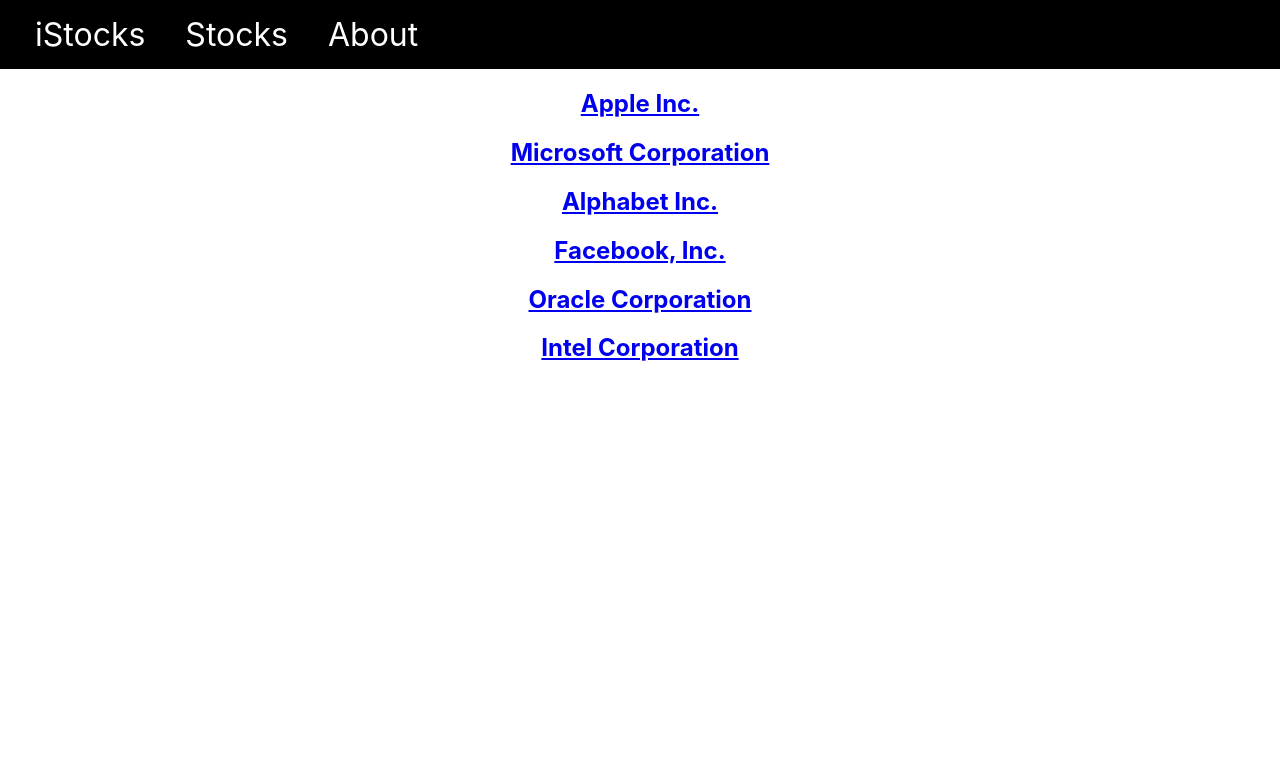
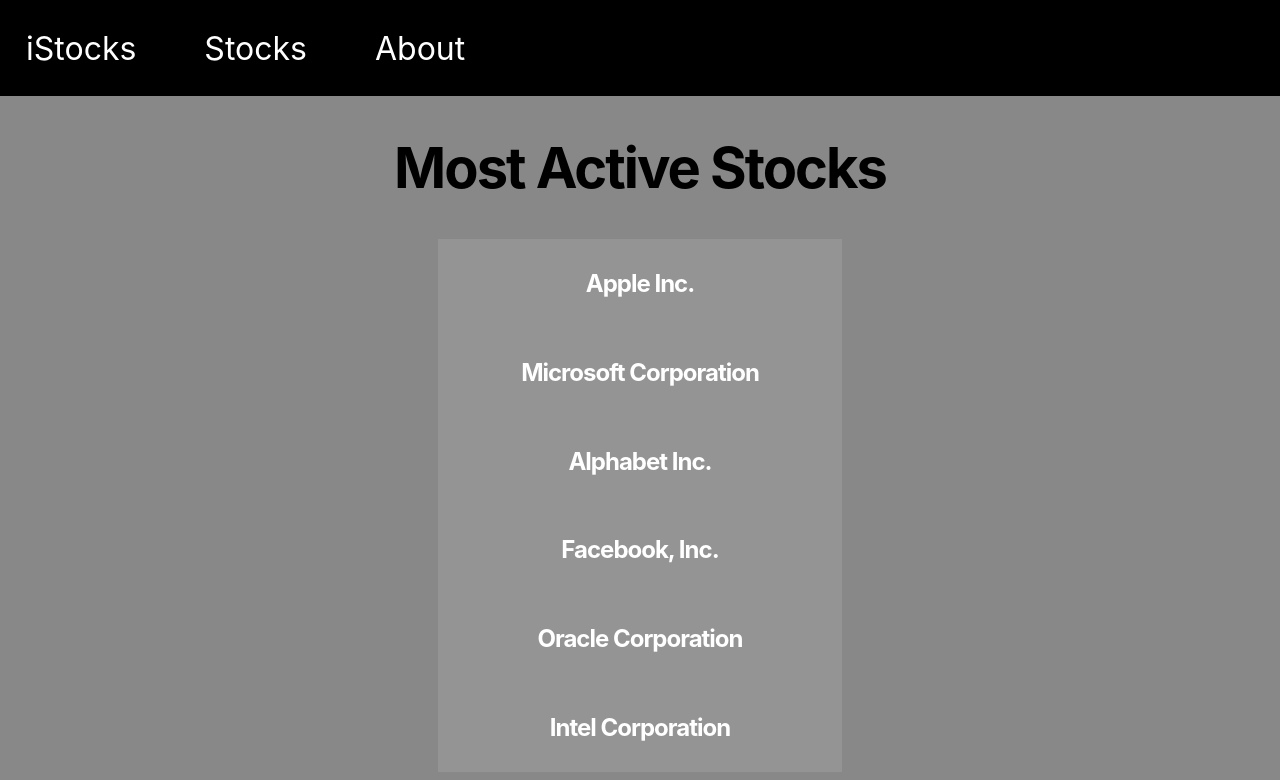
Before and after one commit to freckledspider/stocksapp, a React (Create React App) app: page /stocks in a window 1280 px wide. Shown: the top 780 px of the page. Built offline with nearby package versions, Linux system fonts and the light colour scheme.

Commit message:
Styling edits and adding text

```diff
--- a/src/components/nav.js
+++ b/src/components/nav.js
@@ -3,7 +3,7 @@
 const Nav = props => {
     return (
         <div className='nav'>
-            <Link to='/'>
+            <Link class="istockslink" to='/'>
                 <div>iStocks</div>
             </Link>
             <Link to='/stocks'>
--- a/src/index.css
+++ b/src/index.css
@@ -5,6 +5,7 @@
     sans-serif;
   -webkit-font-smoothing: antialiased;
   -moz-osx-font-smoothing: grayscale;
+  background-color: rgb(137, 136, 136);
 }
 
 code {
@@ -12,11 +13,21 @@
     monospace;
 }
 
+h1 {
+  letter-spacing: -2px;
+  font-size: 3.5em;
+}
+
+.istockslink {
+  color: white;
+  text-transform: none;
+}
+
 .nav {
   display: flex;
   background-color: black;
-  padding: 15px;
   font-size: 2em;
+  height: 3em;
 }
 
 .nav a{
@@ -25,9 +36,32 @@
 text-decoration: none;
 padding-left: 20px;
 padding-right: 20px;
+margin-right: 1em;
+margin-left: 0.5em;
 transition: 0.3s;
+margin-top: auto;
+margin-bottom: auto;
+padding: 10px;
 }
 
 .nav a:hover {
   color: gray;
 }
+
+.activestocks{
+  display: block;
+  background-color: rgb(148, 148, 148);
+  padding: 10px;
+  text-decoration: none;
+  margin: 10px;
+  color: white;
+  width: 30%;
+  margin: auto;
+  transition: 0.3s;
+  letter-spacing: -1px;
+}
+
+.activestocks:hover {
+  color: rgb(94, 94, 94);
+  background-color: rgb(179, 178, 178);
+}
--- a/src/pages/about.js
+++ b/src/pages/about.js
@@ -1,5 +1,9 @@
 const About = props => {
-    return <h1>About</h1>
+    return <>
+    <h1>About</h1>
+    <div>This is a react app built with sample stock data and an API to view current details about each stock.<br/>
+    <a href="https://financialmodelingprep.com/" target="_blank">API Source</a></div>
+    </>
 }
 
 export default About;
--- a/src/pages/main.js
+++ b/src/pages/main.js
@@ -1,5 +1,8 @@
 const Main = props => {
-    return <h1>Main</h1>
+    return <>
+    <h1>Welcome</h1>
+    <div>Navigate above to view the most active stocks and find details for each.</div>
+    </>
 }
 
 export default Main;
--- a/src/pages/stocks.js
+++ b/src/pages/stocks.js
@@ -5,10 +5,11 @@
 
     return (
         <div className="stocks">
+            <h1>Most Active Stocks</h1>
             {stocksData.map((stock) => {
                 const { name, symbol } = stock;
                 return (
-                    <Link to={`/stocks/${symbol}`}>
+                    <Link class="activestocks" to={`/stocks/${symbol}`}>
                         <h2>{name}</h2>
                     </Link>
                 );
--- a/src/stocksdata.js
+++ b/src/stocksdata.js
@@ -4,7 +4,7 @@
     {name: "Alphabet Inc.", symbol: "GOOGL", lastPrice: 835.14, change: -4.50999999999999, high: 844, low: 829.1, open: 842},
     {name: "Facebook, Inc.", symbol: "FB", lastPrice: 140.34, change: 0.810000000000002, high: 141.0244, low: 139.76, open: 140.08},
     {name: "Oracle Corporation", symbol: "ORCL", lastPrice: 44.65, change: -0.300000000000004, high: 45.09, low: 44.575, open: 44.91},
-    {name: "Intel Corporation", symbol: "INTL", lastPrice: 36.16, change: -0.370000000000005, high: 36.78, low: 36.125, open: 36.58}
+    {name: "Intel Corporation", symbol: "INTC", lastPrice: 36.16, change: -0.370000000000005, high: 36.78, low: 36.125, open: 36.58}
   ];
 
 export default stocksData
```
